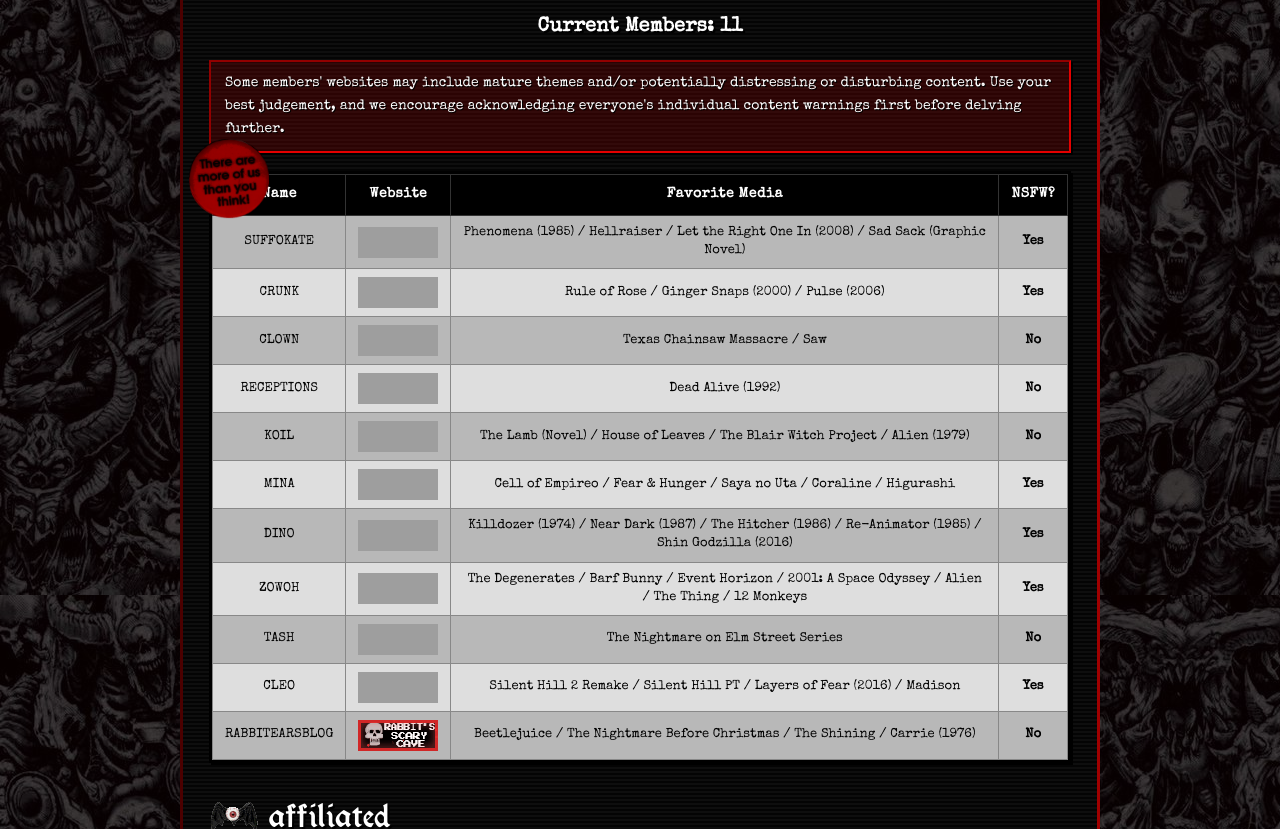
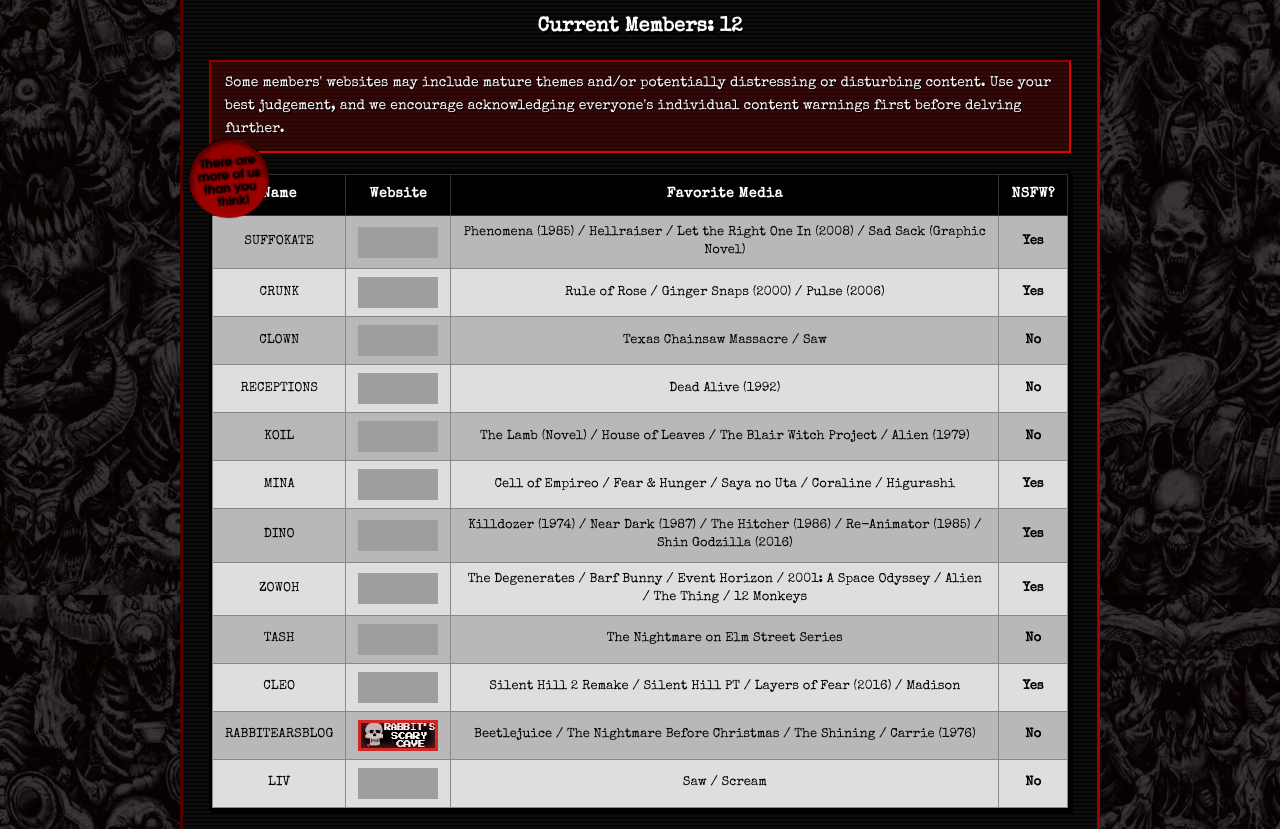
Before and after one commit to horrornomicon/horrornomicon, a plain HTML site: page public/members.html in a window 1280 px wide. Shown: the part 323-1152 px from the top of the page. Drawn offline with nearby package versions, Linux system fonts and the light colour scheme; grey boxes are pictures that could not be loaded; a web font is replaced by a local one.

Commit message:
add new member

```diff
--- a/public/members.html
+++ b/public/members.html
@@ -50,7 +50,7 @@
   <main class="solo">
     <h2>members</h2>
 
-    <div class="members-count-banner">Current Members: 11</div>
+    <div class="members-count-banner">Current Members: 12</div>
     <div class="warn">Some members' websites may include mature themes and/or potentially distressing or disturbing content. Use your best judgement, and we encourage acknowledging everyone's individual content warnings first before delving further.</div>
 
     <!--decobutton (members page)-->
@@ -199,6 +199,16 @@
             <td>Beetlejuice / The Nightmare Before Christmas / The Shining / Carrie (1976)</td>
             <td class="rating-18">No</td>
           </tr>
+          <tr>
+            <td>LIV</td>
+            <td>
+              <a href="https://lesbiandelrey.neocities.org/">
+                <div class="member-button"><img src="https://lesbiandelrey.neocities.org/home/sitebutton.gif"></div>
+              </a>
+            </td>
+            <td>Saw / Scream</td>
+            <td class="rating-18">No</td>
+          </tr>
         </tbody>
       </table>
     </div>
--- a/public/onionring-widget-alt.js
+++ b/public/onionring-widget-alt.js
@@ -13,7 +13,8 @@ var sites = [
     'https://karchah.nekoweb.org/',
     'https://mxtps.monster/',
     'https://solemnity.nekoweb.org/',
-    'https://rabbitearsblog12.nekoweb.org/'
+    'https://rabbitearsblog12.nekoweb.org/',
+    'https://lesbiandelrey.neocities.org/'
 ];
 
 // name of the ring
--- a/public/onionring-widget.js
+++ b/public/onionring-widget.js
@@ -13,7 +13,8 @@ var sites = [
     'https://karchah.nekoweb.org/',
     'https://mxtps.monster/',
     'https://solemnity.nekoweb.org/',
-    'https://rabbitearsblog12.nekoweb.org/'
+    'https://rabbitearsblog12.nekoweb.org/',
+    'https://lesbiandelrey.neocities.org/'
 ];
 
 // name of the ring
```
